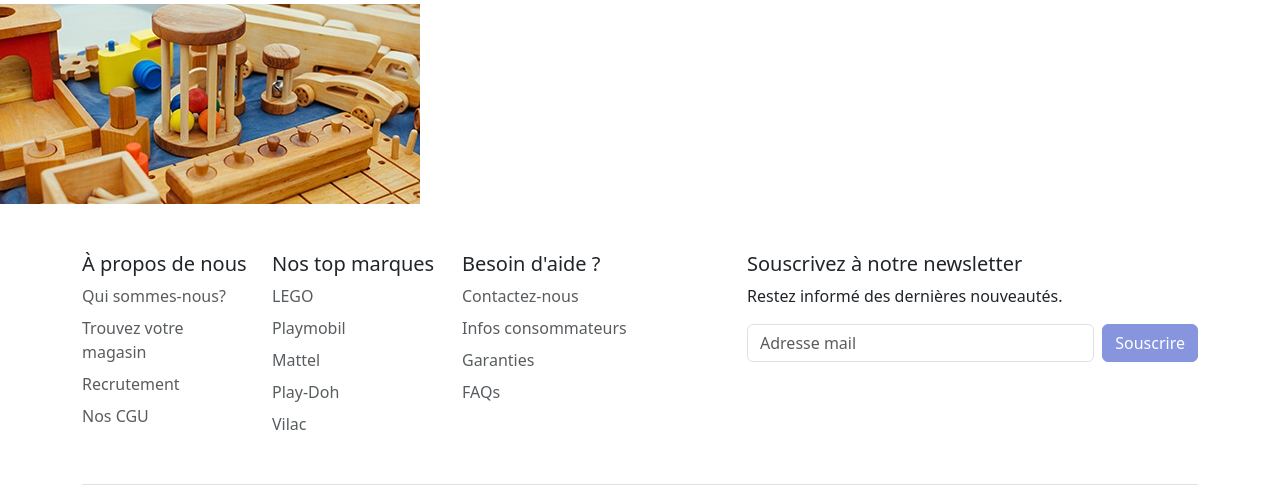
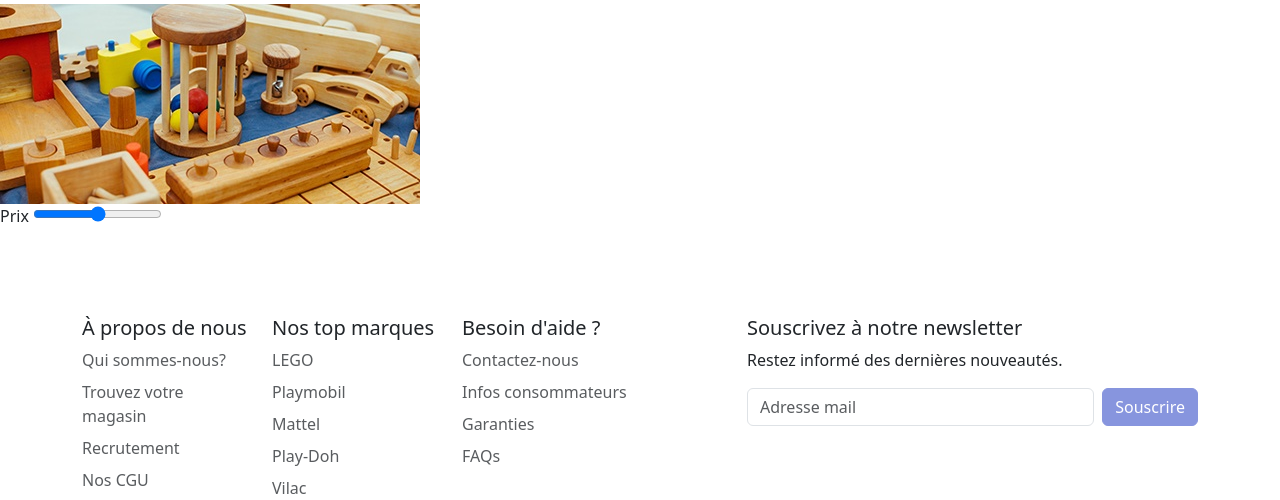
Before and after one commit to morganencr/projet_catalogue, a PHP site: page /jeuxbois.php in a window 1280 px wide. Shown: the part 294-794 px from the top of the page. Run offline with PHP 8.4, Linux system fonts and the light colour scheme.

Commit message:
jeux en bois modif

```diff
--- a/php/jeuxbois.php
+++ b/php/jeuxbois.php
@@ -5,13 +5,32 @@ include_once("components/navbar.php");
 
 <h2>JEUX EN BOIS</h2>
 <div id="zone-description">
-    <p>Les jeux en bois pour enfants sont durables et écologiques. Ils favorisent le développement des compétences motrices et cognitives à travers
-        des activités ludiques et éducatives. Leur design intemporel et naturel stimule l'imagination tout en offrant une alternative sûre
-        et esthétique aux jouets en plastique.</p>
+    <p>Les jeux en bois pour enfants sont durables et écologiques. Ils favorisent le développement des compétences motrices et cognitives à travers des activités ludiques et éducatives. Leur design intemporel et naturel stimule l'imagination tout en offrant une alternative sûre et esthétique aux jouets en plastique.</p>
     <img src="components/img/jeuxbois.png">
 </div>
+<div class="main-container">
+    <div class="sort-container">
+        <div class="conteneur-tri">
 
-<div id="catalogue-produits">
+            <label for="price">Prix</label>
+            <input type="range" name="price" id="price" min="0" max="100">
+        </div>
+    </div>
+
+    <div class="article-container">
+        <div class="catalogue-produits">
+            <section>
+                <article>
+                    <img src="" alt="">
+                    <h3></h3>
+                    <p></p>
+                </article>
+            </section>
+        </div>
+    </div>
+
+</div>
+
 
 </div>
 
```
